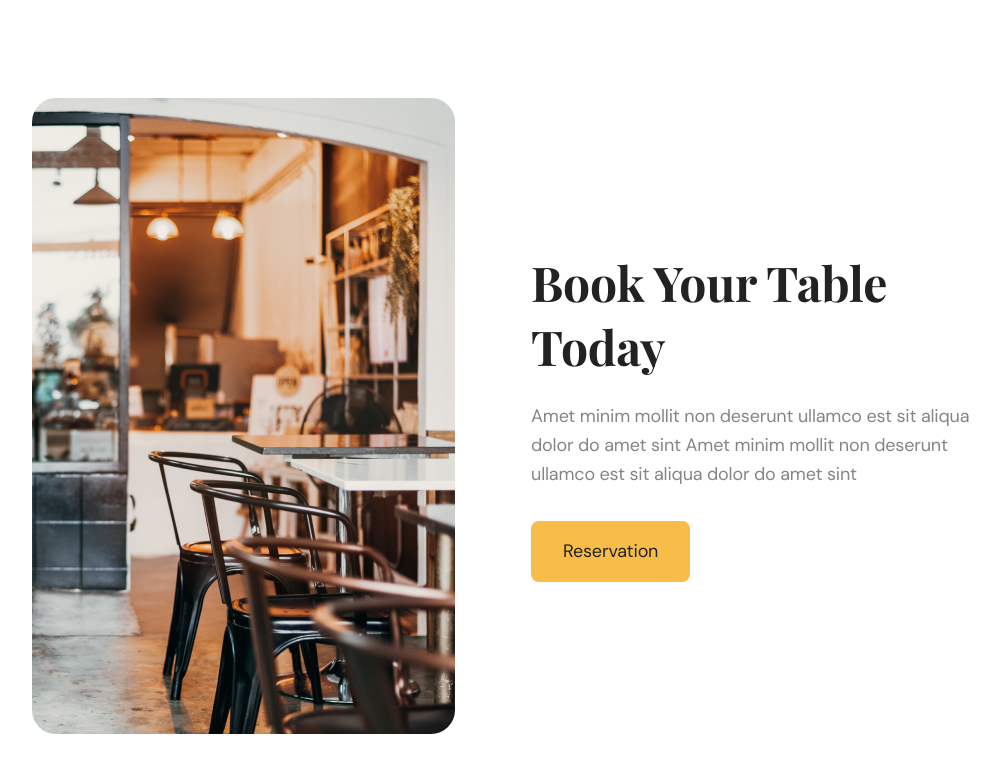
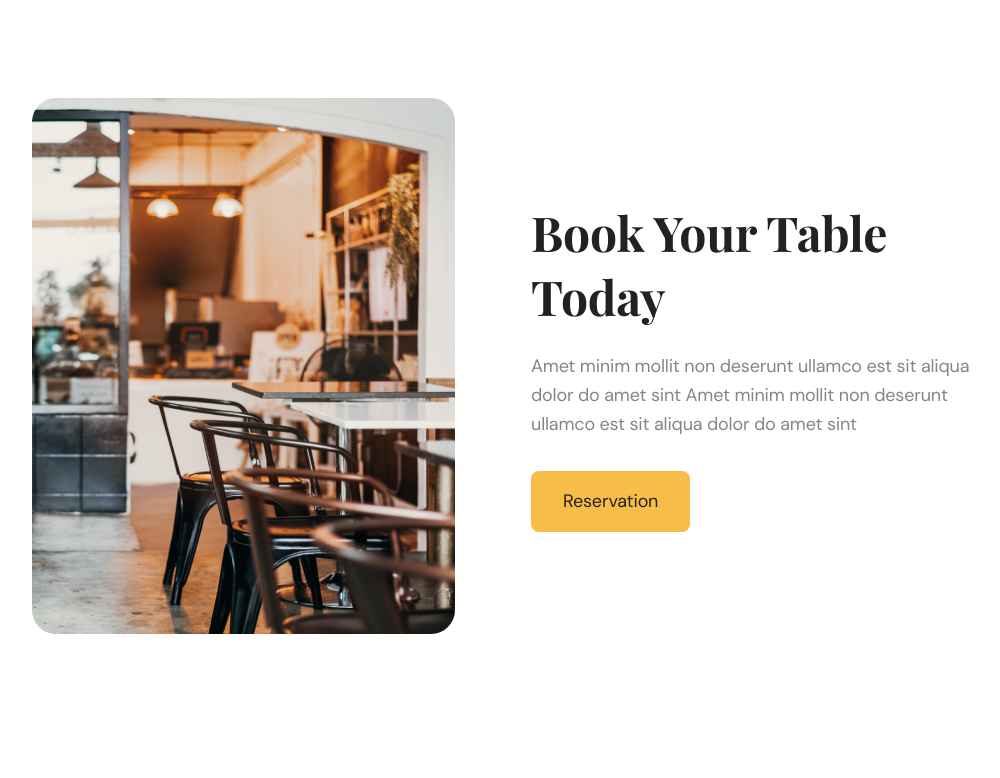
Before and after one commit to vladimir-siedykh/resto-food, a Next.js app: page / in a window 1280 px wide. Shown: the part 842-1620 px from the top of the page, without its empty margins (118-1118 px from the left). Built offline with nearby package versions, Linux system fonts and the light colour scheme.

Commit message:
pic update

```diff
--- a/components/Discover/Discover.js
+++ b/components/Discover/Discover.js
@@ -53,7 +53,7 @@ const Discover = () => {
               src='/images/interier.png'
               alt='interier image'
               width={423}
-              height={636}
+              height={536}
               layout='responsive'
             />
           </motion.div>
```
